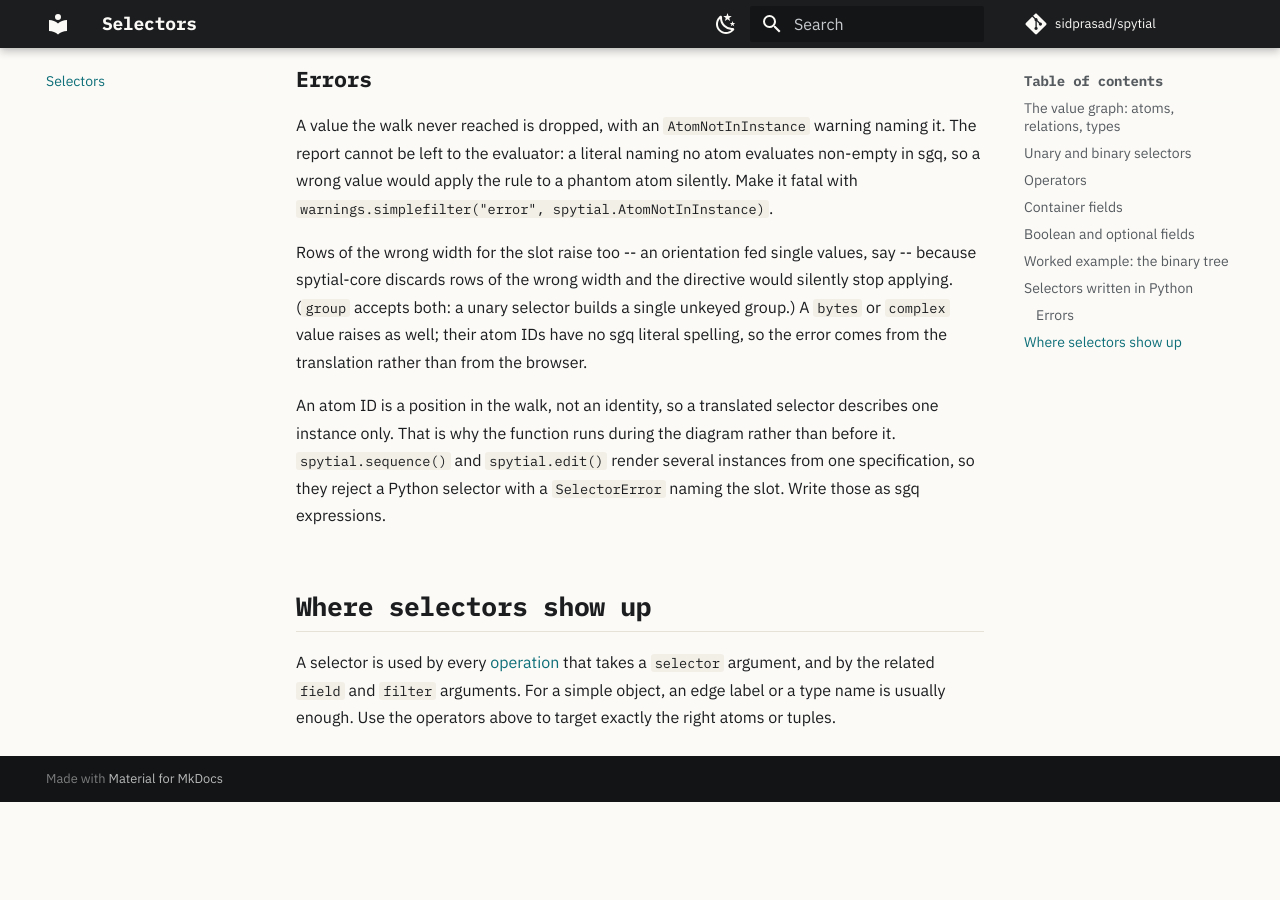
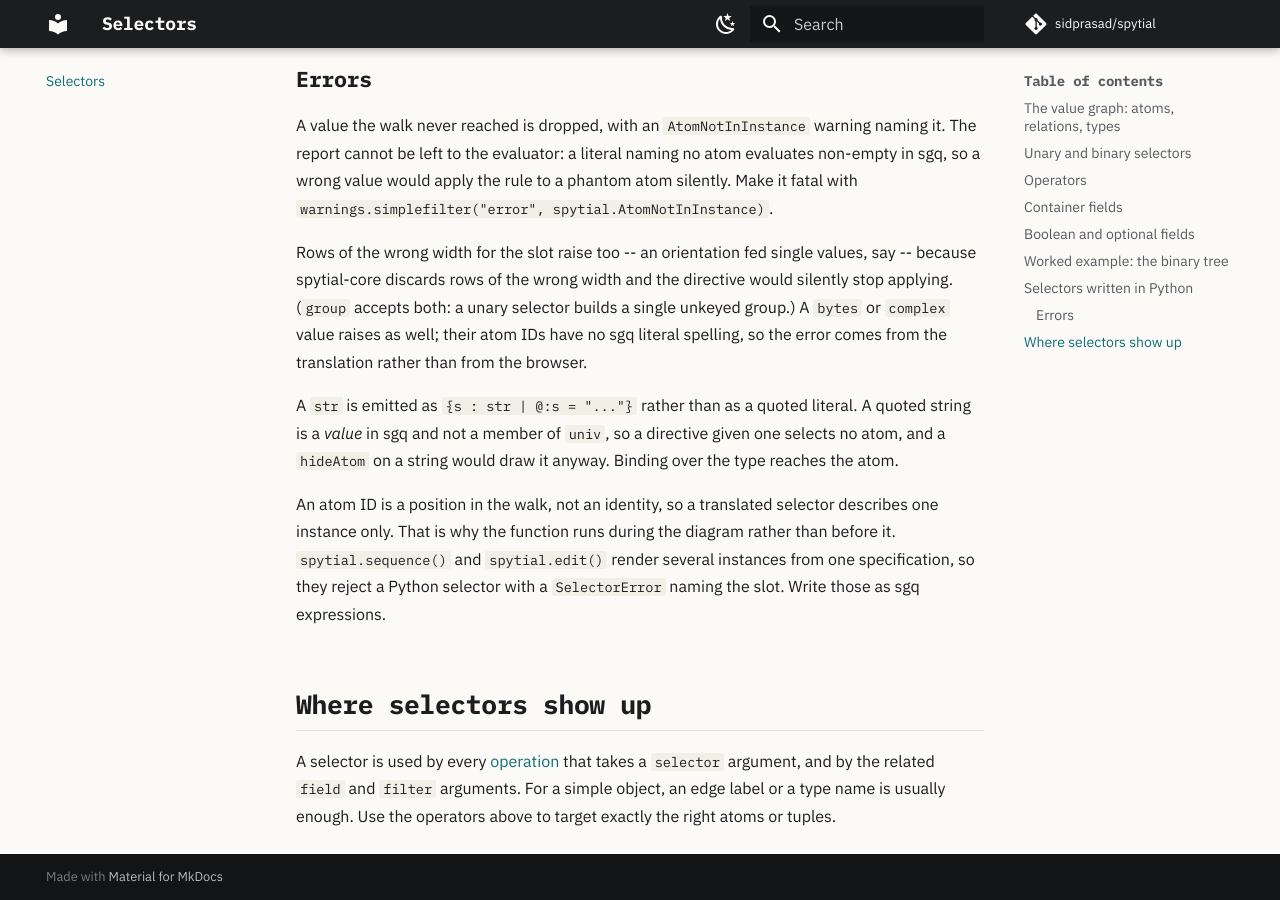
Before and after one commit to sidprasad/spytial, an MkDocs documentation site: the page built from docs/selectors.md, in a window 1280 px wide and 900 px high, scrolled down 5797 px. Built offline with MkDocs 1.6.1 and Material for MkDocs 9.7.7, drawn with Linux system fonts in a browser that asks for light colours; comment, search, counter and statistics services are not loaded; before the commit the page ends 6599 px from its top, so only the background shows below that.

Commit message:
Document the str selector spelling
Co-Authored-By: Claude Opus 5 <noreply@anthropic.com>

```diff
--- a/docs/selectors.md
+++ b/docs/selectors.md
@@ -226,6 +226,11 @@ builds a single unkeyed group.) A `bytes` or `complex` value raises as well;
 their atom IDs have no sgq literal spelling, so the error comes from the
 translation rather than from the browser.
 
+A `str` is emitted as `{s : str | @:s = "..."}` rather than as a quoted literal.
+A quoted string is a *value* in sgq and not a member of `univ`, so a directive
+given one selects no atom, and a `hideAtom` on a string would draw it anyway.
+Binding over the type reaches the atom.
+
 An atom ID is a position in the walk, not an identity, so a translated selector
 describes one instance only. That is why the function runs during the diagram
 rather than before it. `spytial.sequence()` and `spytial.edit()` render several
```
